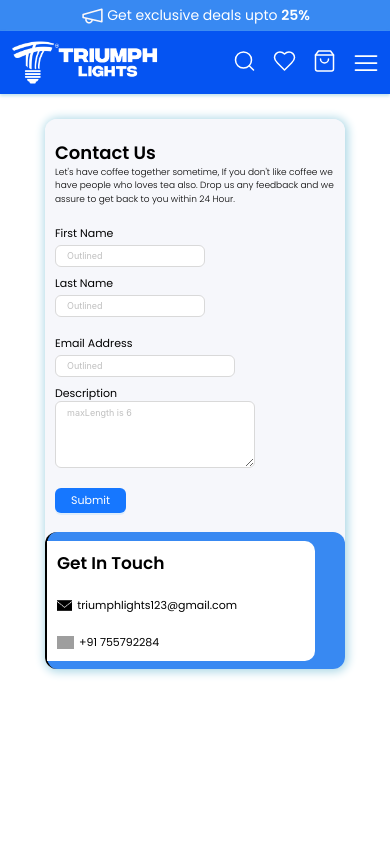
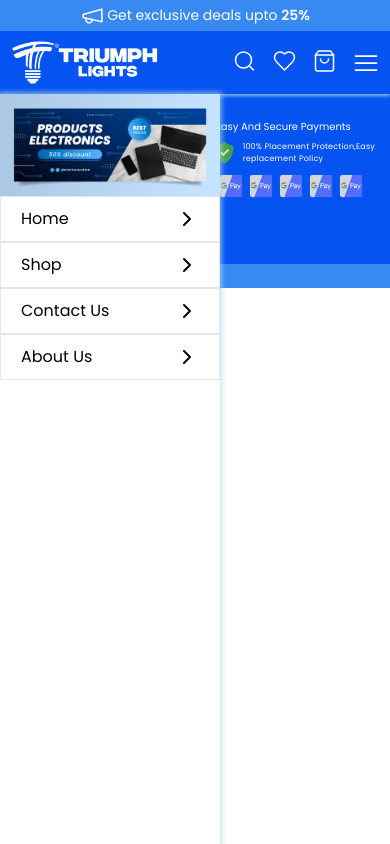
Before and after one commit to justtravneet/Triumph, a React (Vite) app: page /Triumph/shop in a window 390 px wide. Shown: the top 844 px of the page. Built offline with nearby package versions, Linux system fonts and the light colour scheme; grey boxes are pictures that could not be loaded.

Commit message:
responsivenav

```diff
--- a/src/App.jsx
+++ b/src/App.jsx
@@ -1,8 +1,14 @@
 import  React from 'react'
+
+import { Link, BrowserRouter, Routes, Route } from "react-router-dom";
+import './index.css'
 import Heroone from './components/Heroone'
+import Herolast from './components/Herolast'
+import Contactus from './components/Contactus'
+import Search from './components/Search'
+import Home from './components/Home';
+import Slide from './components/Slide';
 
-import './index.css'
-import Contactus from './components/Contactus'
 
 
 
@@ -15,8 +21,21 @@ function App() {
 
   return (
     <>
-       <Heroone />
-       <Contactus />
+
+      <BrowserRouter>
+         <Heroone />
+
+            <Routes>
+
+                 <Route path="/Triumph" element={ <Home />} />
+                 <Route path="/" element={ <Home />} />
+                 <Route path="/shop" element={ <Search />} />
+                 <Route path="/Contact-us" element={ <Contactus />} />
+            </Routes>
+         <Herolast />
+      </BrowserRouter>
+
+
 
 
 
--- a/src/components/Contactus.jsx
+++ b/src/components/Contactus.jsx
@@ -22,12 +22,12 @@ const Contactus = () => {
                          <div className='flex flex-col gap-[8px]'>
                               <div>
                                   <label htmlFor=""><p className='text-[11px] '>First Name</p></label>
-                                  <Input className='h-[22px] w-[150px] text-[9px]' placeholder="Outlined" />
+                                  <Input className='h-[22px]  text-[9px]' placeholder="Outlined" />
                               </div>
 
                               <div>
                                   <label htmlFor=""><p className='text-[11px]'>Last Name</p></label>
-                                  <Input className='h-[22px] w-[150px] text-[9px]' placeholder="Outlined" />
+                                  <Input className='h-[22px]  text-[9px]' placeholder="Outlined" />
                               </div>
 
                          </div>
@@ -35,12 +35,12 @@ const Contactus = () => {
                          <div className='flex flex-col gap-[8px]'>
                               <div>
                                  <label htmlFor=""><p className='text-[11px]'>Email Address</p></label>
-                                 <Input className='h-[22px] w-[180px] text-[9px]' placeholder="Outlined" />
+                                 <Input className='h-[22px]  text-[9px]' placeholder="Outlined" />
                               </div>
 
                               <div>
                                  <label htmlFor=""><p className='text-[11px]'>Description</p></label>
-                                 <TextArea rows={4} className='h-[22px] w-[200px] text-[9px]' placeholder="maxLength is 6" maxLength={50} />
+                                 <TextArea rows={4} className='h-[22px] text-[9px]' placeholder="maxLength is 6" maxLength={50} />
                               </div>
                          </div>
 
--- a/src/components/Herobutton.jsx
+++ b/src/components/Herobutton.jsx
@@ -21,7 +21,7 @@ const Herobutton = () => {
         <div>
           <Routes>
 
-            <Route path="/" />
+            <Route path="/Indoor" />
             <Route path="/outdoor" element={<Herocards />} />
 
 
--- a/src/components/Heroone.jsx
+++ b/src/components/Heroone.jsx
@@ -1,11 +1,11 @@
 import React, { useState } from 'react'
-import { Megaphone, AlignJustify, Search, Heart, ShoppingBag, Router } from "lucide-react"
+import { Megaphone, AlignJustify, Search, Heart, ShoppingBag,ChevronRight } from "lucide-react"
 import { Link, BrowserRouter, Routes, Route } from "react-router-dom";
-import Slide from './Slide'
+
 
 
 function Heroone() {
-  const [status, setstatus] = useState(false)
+  const [status, setstatus] = useState(true)
   return (
     <div>
       {/* Exclusive */}
@@ -29,13 +29,13 @@ function Heroone() {
               <img className='w-[150px] sm:w-[180px] lg:w-[220px]' src="logo.png" alt="" />
             </div>
 
-              <div className='menu'>
-                <ul className='flex gap-[25px]  mr-[0px]  tracking-wider'>
-                   <li><a href="http://" className='info text-[16px] '> <p>Home</p></a></li>
-                 <li><a href="http://" className='info text-[16px]'> <p>Shop</p></a></li>
+            <div className='menu flex-col'>
+              <ul className='flex  gap-[25px]  mr-[0px]  tracking-wider'>
+                <Link to="/"> <li><a href="http://" className='info text-[16px] '> <p>Home</p></a></li></Link>
+                <Link to="/shop"> <li><a href="http://" className='info text-[16px]'> <p>Shop</p></a></li></Link>
+                <Link to="/Contact-us"><li><a href="http://" className='info text-[16px] '> <p>Contact Us</p></a></li></Link>
+                <Link to="/About us"><li><a href="http://" className='info text-[16px] '> <p>About Us</p></a></li></Link>
 
-                  <li><a href="http://" className='info text-[16px] '> <p>Contact Us</p></a></li>
-                  <li><a href="http://" className='info text-[16px] '> <p>About Us</p></a></li>
               </ul>
             </div>
 
@@ -51,7 +51,7 @@ function Heroone() {
 
             <div className='flex gap-[15px]'>
               <div className='searchicon'>
-                  <Search className='w-[25px] sm:w-[30px] lg:w-[35px]' color='#ffffff' strokeWidth={1.5} />
+                <Link to="/shop"> <Search className='w-[25px] sm:w-[30px] lg:w-[35px]' color='#ffffff' strokeWidth={1.5} /> </Link>
               </div>
               <div>
                 <Heart className='w-[25px] sm:w-[30px] lg:w-[35px] xl:w-[45px]' color='#ffffff' strokeWidth={1.5} />
@@ -71,8 +71,46 @@ function Heroone() {
         </div>
 
 
+        <div  className=' slidenav-back     xl:px-[100px] 2xl:justify-center ]'>
+          <div className='slidenav bg-white 2xl:justify-center flex flex-col w-[220px] h-[100%] sm:w-[290px] md:w-[320px] '>
+            <div>
+                 <img src="back.jpg" alt="" />
+            </div>
 
-          <div>
+              <div className='intext px-[20px] sm:px-[30px]   py-[10px] border '>
+                 <Link className='flex justify-between ' to="/">
+                    <div><p className=''>Home</p></div>
+                    <div><ChevronRight /></div>
+                 </Link>
+              </div>
+
+              <div className='intext px-[20px] sm:px-[30px]   py-[10px] border '>
+                 <Link className='flex justify-between ' to="/shop">
+                    <div><p className=''>Shop</p></div>
+                    <div><ChevronRight /></div>
+                 </Link>
+              </div>
+
+              <div className='intext px-[20px] sm:px-[30px]   py-[10px] border '>
+                 <Link className='flex justify-between ' to="/Contact-us">
+                    <div><p className=''>Contact Us</p></div>
+                    <div><ChevronRight /></div>
+                 </Link>
+              </div>
+
+              <div className='intext px-[20px] sm:px-[30px]   py-[10px] border '>
+                 <Link className='flex justify-between ' to="/Contact-us">
+                    <div><p className=''>About Us</p></div>
+                    <div><ChevronRight /></div>
+                 </Link>
+              </div>
+
+
+          </div>
+
+        </div>
+
+        {/* <div>
 
             {
               status ? <Slide /> : null
@@ -80,17 +118,11 @@ function Heroone() {
             }
 
 
-          </div>
-
-
-
-                      {/* <div>
+          </div> */}
 
 
 
 
-
-                      </div> */}
 
 
 
--- a/src/components/Home.jsx
+++ b/src/components/Home.jsx
@@ -8,9 +8,9 @@ const Home = () => {
   return (
     <div>
          <Herothree />
-         <Herobutton />
+
          <Heroflex />
-         <Herocounter /
+         <Herocounter />
     </div>
   )
 }
--- /dev/null
+++ b/src/components/Search.jsx
@@ -0,0 +1,47 @@
+import React from 'react'
+
+import { Input } from 'antd';
+const Search = () => {
+
+    const data = [
+        {
+            name: "Boat Heaphones",
+            title: "Rounded surface with SOFT CUSHIONS",
+            image: "https://i.pinimg.com/originals/9e/e0/ed/9ee0ed3fd1380ccd7ded429b56c1d8b3.jpg",
+            price: "Rs.000/-",
+        },
+        {
+            name: "Boat Heaphones",
+            title: "Rounded surface with SOFT CUSHIONS",
+            image: "https://i.pinimg.com/originals/9e/e0/ed/9ee0ed3fd1380ccd7ded429b56c1d8b3.jpg",
+            price: "Rs.000/-",
+        },
+    ]
+
+
+    return (
+        <div className='  px-[10px] py-[5px] sm:px-[25px] sm:py-[5px] md:px-[35px] lg:px-[65px] xl:px-[100px] xl:justify-center flex 2xl:justify-center 2xl:gap-[100px] '>
+            <div className='w-[700px] md:w-[1000px] lg:w-[1200px] h-[500px] flex bg-slate-400'>
+
+                <div className='w-[40%] sm:w-[25%] md:w-[20%] h-[500px] bg-slate-500'>
+
+                </div>
+
+                <div className='w-[100%] bg-slate-100 h-[500px]'>
+                    <div className='px-[10px] py-[5px]'>
+                        <Input placeholder="Search For Lights" variant="filled" />
+                    </div>
+
+
+                    <div>
+
+
+
+                    </div>
+                </div>
+            </div>
+        </div>
+    )
+}
+
+export default Search
--- a/src/index.css
+++ b/src/index.css
@@ -36,6 +36,9 @@
   .searchicon{
     display: none;
   }
+  .slidenav{
+    display: none;
+  }
   .menuicon{
     display: none;
  }
@@ -64,11 +67,12 @@
   }
 
 }
-.sidenav{
+.slidenav{
+
   border-radius: 0px 0px 10px 0px;
   box-shadow: 0px 0px 5px 2px rgba(173, 216, 230, 0.676);
   position: absolute;
-  z-index: 2;
+  z-index: 3;
 }
 
 .intext:hover{
@@ -226,11 +230,12 @@
   display: flex;
   align-items: center;
   justify-content: start;
-  border-left: 2px solid black;
+
 
 }
 .getcontainer{
   border-radius: 0px 10px 10px 0px;
+  box-shadow: 1px 2px 10px 1px lightblue;
 }
 .touchcontainer{
   box-shadow: 1px 1px 10px 2px lightblue;
```
Lines whose indentation alone changed are shown as unchanged.
